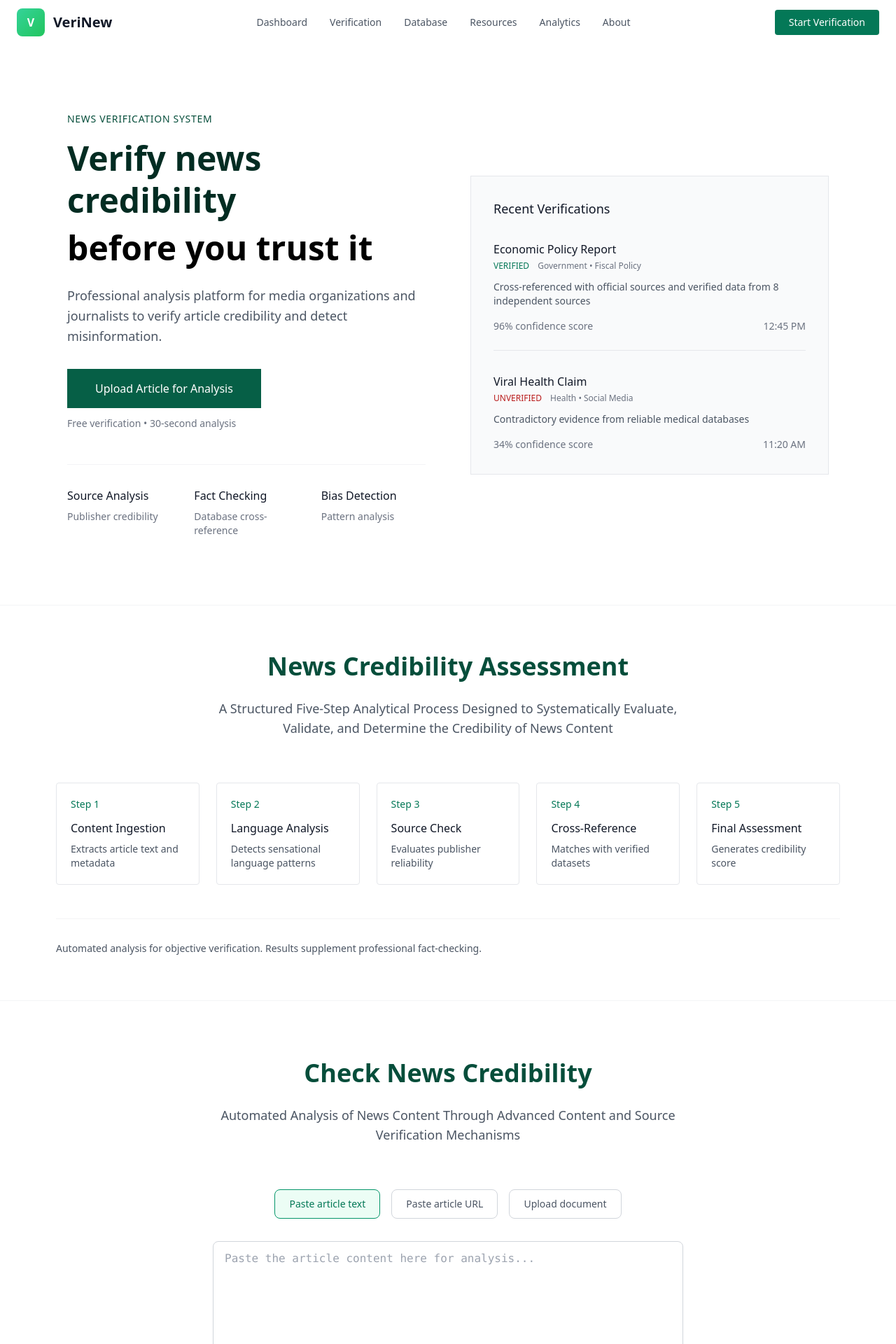
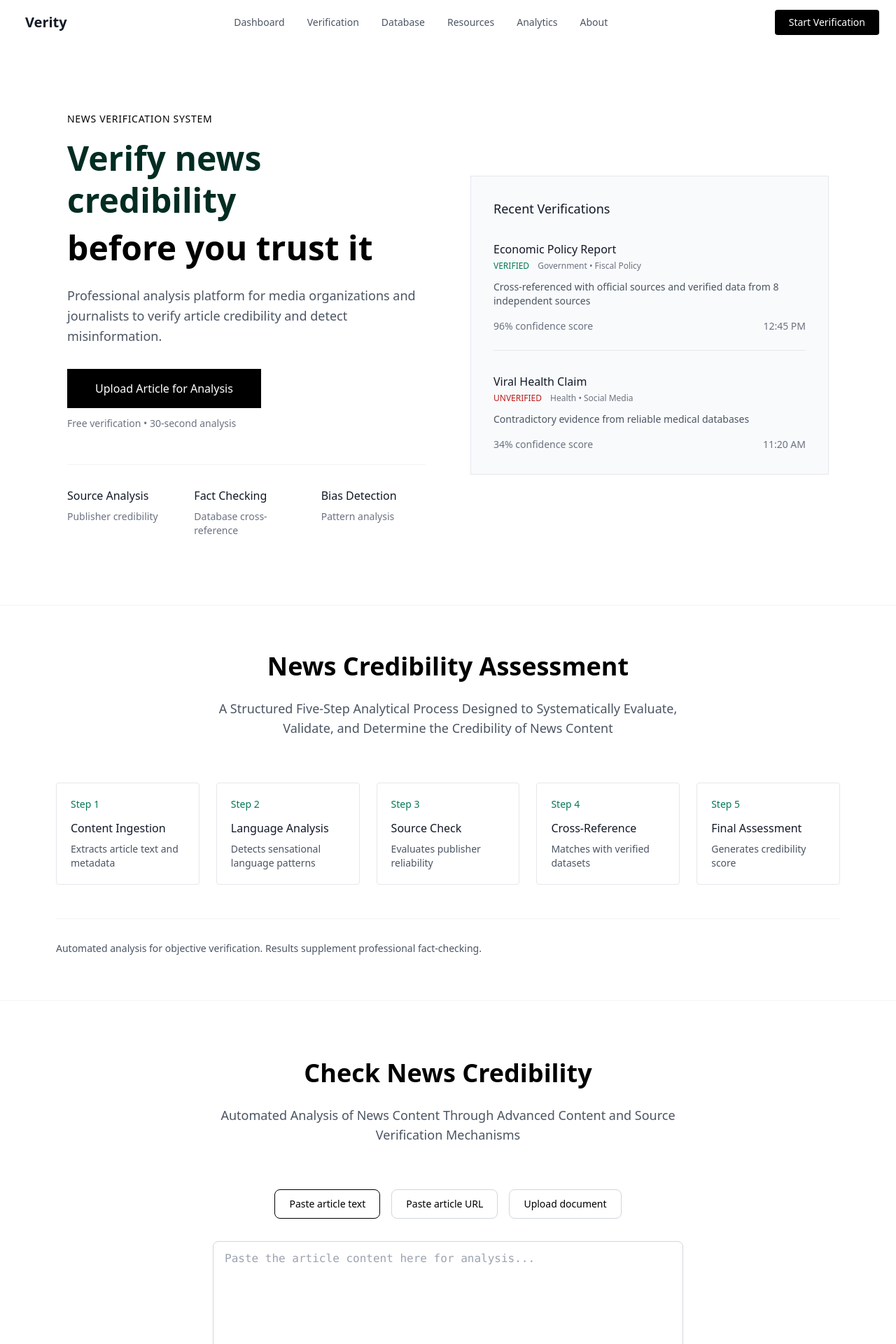
Before and after one commit to adinahawaldar/verity, a React (Vite) app: page / in a window 1280 px wide. Shown: the top 1920 px of the page at 70% size. Built offline with nearby package versions, Linux system fonts and the light colour scheme.

Commit message:
Minor fixes and cleanup

```diff
--- a/src/App.jsx
+++ b/src/App.jsx
@@ -4,7 +4,7 @@ import About from './Components/About';
 import MisinformationCases from './Components/MisinformationCases';
 import Verification from "./Components/Verification";
 import UseCases from './Components/UseCases';
-import Resources from './Components/Resources';
+// import Resources from './Components/Resources';
 import Categories from "./Components/Categories";
 import Footer from './Components/Footer';
 export default function App() {
@@ -19,7 +19,7 @@ export default function App() {
     <MisinformationCases/>
     {/* <Cases/> */}
     <UseCases/>
-    <Resources/>
+    {/* <Resources/> */}
     <Categories/>
     <Footer/>
     </>
--- a/src/Components/About.jsx
+++ b/src/Components/About.jsx
@@ -31,10 +31,10 @@ const ProfessionalProcess = () => {
     <section className="py-16 bg-white border-t border-gray-100">
       <div className="max-w-6xl mx-auto px-4">
 
-        {/* Centered Header */}
+        {/* Header */}
         <div className="text-center mb-16">
 
-          <h2 className="text-4xl font-bold text-emerald-900 mb-6 leading-tight">
+          <h2 className="text-4xl font-bold text-black mb-6 leading-tight">
             News Credibility Assessment </h2>
           <p className="text-lg text-gray-600 max-w-2xl mx-auto">
             A Structured Five-Step Analytical Process Designed to Systematically Evaluate, Validate, and Determine the Credibility of News Content         </p>
--- a/src/Components/Footer.jsx
+++ b/src/Components/Footer.jsx
@@ -9,10 +9,10 @@ const ProfessionalFooter = () => {
           {/* Platform Information */}
           <div>
             <div className="mb-6">
-              <div className="w-10 h-10 bg-emerald-600 rounded-lg flex items-center justify-center mb-4">
+              {/* <div className="w-10 h-10 bg-emerald-600 rounded-lg flex items-center justify-center mb-4">
                 <div className="text-white font-bold">VN</div>
-              </div>
-              <div className="text-xl font-bold mb-2">VeriNew</div>
+              </div> */}
+              <div className="text-xl font-bold mb-2">Verity</div>
               <div className="text-gray-400 text-sm">Automated News Verification Platform</div>
             </div>
             <p className="text-gray-400 text-sm">
--- a/src/Components/Hero.jsx
+++ b/src/Components/Hero.jsx
@@ -7,7 +7,7 @@ const ProfessionalHero = () => {
           {/* Left Column - Main Content */}
           <div>
             <div className="mb-8">
-              <div className="text-sm font-medium text-emerald-900 uppercase tracking-wider mb-4">
+              <div className="text-sm font-medium text-grey-700 uppercase tracking-wider mb-4">
                 News Verification System
               </div>
               <h1 className="text-5xl font-bold text-emerald-950 mb-6 leading-tight">
@@ -21,7 +21,7 @@ const ProfessionalHero = () => {
 
             {/* CTA */}
             <div className="mb-12">
-              <button className="px-10 py-4 bg-emerald-800 text-white font-medium hover:bg-emerald-900 transition-colors text-base">
+              <button className="px-10 py-4 bg-black text-white font-medium hover:bg-emerald-900 transition-colors text-base">
                 Upload Article for Analysis
               </button>
               <div className="mt-3 text-sm text-gray-500">
--- a/src/Components/Navbar.jsx
+++ b/src/Components/Navbar.jsx
@@ -18,11 +18,11 @@ const MinimalGreenNavbar = () => {
         <div className="flex items-center justify-between h-16">
           {/* Logo */}
           <div className="flex items-center">
-            <div className="w-10 h-10 bg-gradient-to-br from-emerald-400 to-green-500 rounded-lg flex items-center justify-center">
+            {/* <div className="w-10 h-10 bg-gradient-to-br from-emerald-400 to-green-500 rounded-lg flex items-center justify-center">
               <span className="text-white font-bold">V</span>
-            </div>
+            </div> */}
             <div className="ml-3">
-              <h1 className="text-xl font-bold text-gray-900">VeriNew</h1>
+              <h1 className="text-xl font-bold text-gray-900">Verity</h1>
             </div>
           </div>
 
@@ -41,7 +41,7 @@ const MinimalGreenNavbar = () => {
 
           {/* Right Side */}
           <div className="flex items-center space-x-4">
-            <button className="hidden md:block px-5 py-2 bg-emerald-700 hover:bg-emerald-900 text-white text-sm font-medium rounded transition-colors">
+            <button className="hidden md:block px-5 py-2 bg-black hover:bg-black text-white text-sm font-medium rounded transition-colors">
               Start Verification
             </button>
 
--- a/src/Components/UseCases.jsx
+++ b/src/Components/UseCases.jsx
@@ -53,7 +53,7 @@ const ProfessionalUseCases = () => {
       <div className="max-w-7xl mx-auto px-4 sm:px-6 lg:px-8">
         {/* Centered Header */}
         <div className="text-center mb-16">
-          <h2 className="text-4xl font-bold text-emerald-900 mb-6 leading-tight">
+          <h2 className="text-4xl font-bold text-black mb-6 leading-tight">
             Enterprise Implementation Framework
           </h2>
           <p className="text-lg text-gray-600 max-w-2xl mx-auto">
--- a/src/Components/Verification.jsx
+++ b/src/Components/Verification.jsx
@@ -37,10 +37,10 @@ const ProfessionalVerificationSection = () => {
     <div className="py-20 bg-white border-t border-gray-100">
       <div className="max-w-4xl mx-auto px-4 sm:px-6 lg:px-8">
 
-        {/* Centered Header */}
+        {/* Header */}
         <div className="text-center mb-16">
 
-          <h2 className="text-4xl font-bold text-emerald-900 mb-6 leading-tight">
+          <h2 className="text-4xl font-bold text-black mb-6 leading-tight">
             Check News Credibility
           </h2>
           <p className="text-lg text-gray-600 max-w-2xl mx-auto">
@@ -51,29 +51,29 @@ Automated Analysis of News Content Through Advanced Content and Source Verificat
 
           {/* Input Section */}
           <div>
-            {/* Input Type Options - Centered */}
+            {/* Input Type Options */}
             <div className="flex justify-center space-x-4 mb-8">
               <button
                 onClick={() => setInputType('text')}
                 className={`px-5 py-2.5 text-sm border rounded-lg transition-all duration-200 ${inputType === 'text'
-                  ? 'border-emerald-600 bg-emerald-50 text-emerald-700 font-medium'
-                  : 'border-gray-300 text-gray-600 hover:border-emerald-300 hover:text-emerald-700'}`}
+                  ? 'border-black bg-emerald-10 text-black font-medium'
+                  : 'border-gray-300 text-black hover:border-black hover:text-black'}`}
               >
                 Paste article text
               </button>
               <button
                 onClick={() => setInputType('url')}
                 className={`px-5 py-2.5 text-sm border rounded-lg transition-all duration-200 ${inputType === 'url'
-                  ? 'border-emerald-600 bg-emerald-50 text-emerald-700 font-medium'
-                  : 'border-gray-300 text-gray-600 hover:border-emerald-300 hover:text-emerald-700'}`}
+                  ? 'border-black bg-emerald-10 text-black font-medium'
+                  : 'border-gray-300 text-black hover:border-black hover:text-black'}`}
               >
                 Paste article URL
               </button>
               <button
                 onClick={() => setInputType('document')}
                 className={`px-5 py-2.5 text-sm border rounded-lg transition-all duration-200 ${inputType === 'document'
-                  ? 'border-emerald-600 bg-emerald-50 text-emerald-700 font-medium'
-                  : 'border-gray-300 text-gray-600 hover:border-emerald-300 hover:text-emerald-700'}`}
+                  ? 'border-black bg-emerald-10 text-black font-medium'
+                  : 'border-gray-300 text-black hover:border-black hover:text-black'}`}
               >
                 Upload document
               </button>
@@ -82,20 +82,20 @@ Automated Analysis of News Content Through Advanced Content and Source Verificat
             {/* Input Field - Centered */}
             <div className="max-w-2xl mx-auto">
               {inputType === 'document' ? (
-                <div className="border-2 border-dashed border-gray-300 rounded-lg p-8 text-center hover:border-emerald-300 transition-colors duration-200">
+                <div className="border-2 border-dashed border-gray-300 rounded-lg p-8 text-center hover:border-black transition-colors duration-200">
                   <div className="text-gray-500 mb-4">Upload document for analysis</div>
-                  <label className="px-5 py-2.5 bg-emerald-600 text-white text-sm rounded-lg hover:bg-emerald-700 cursor-pointer inline-block transition-colors duration-200">
+                  <label className="px-5 py-2.5 bg-black text-white text-sm rounded-lg hover:bg-black cursor-pointer inline-block transition-colors duration-200">
                     Choose File
                     <input type="file" className="hidden" />
                   </label>
-                  <div className="text-xs text-gray-500 mt-4">PDF, DOC, DOCX (Max 10MB)</div>
+                  <div className="text-xs text-white mt-4">PDF, DOC, DOCX (Max 10MB)</div>
                 </div>
               ) : (
                 <textarea
                   value={input}
                   onChange={(e) => setInput(e.target.value)}
                   rows="6"
-                  className="w-full px-4 py-3 border border-gray-300 rounded-lg focus:outline-none focus:ring-2 focus:ring-emerald-500 focus:border-emerald-500 text-gray-700 font-mono transition-all duration-200 placeholder:text-gray-400 hover:border-emerald-300"
+                  className="w-full px-4 py-3 border border-gray-300 rounded-lg focus:outline-none focus:ring-2 focus:ring-emerald-500 focus:border-emerald-500 text-gray-700 font-mono transition-all duration-200 placeholder:text-gray-400 hover:border-black"
                   placeholder={inputType === 'url' ? 'https://example.com/news-article' : 'Paste the article content here for analysis...'}
                 />
               )}
@@ -103,13 +103,13 @@ Automated Analysis of News Content Through Advanced Content and Source Verificat
               {/* Character Count and Clear */}
               {inputType !== 'document' && (
                 <div className="flex justify-between items-center mt-3">
-                  <span className={`text-sm ${input.length > 0 ? 'text-emerald-600' : 'text-gray-500'}`}>
+                  <span className={`text-sm ${input.length > 0 ? 'text-black' : 'text-gray-500'}`}>
                     {input.length} characters
                   </span>
                   {input.trim() && (
                     <button
                       onClick={handleClear}
-                      className="text-sm text-emerald-600 hover:text-emerald-800 font-medium transition-colors duration-200"
+                      className="text-sm text-black hover:text-emerald-800 font-medium transition-colors duration-200"
                     >
                       Clear input
                     </button>
@@ -126,7 +126,7 @@ Automated Analysis of News Content Through Advanced Content and Source Verificat
               disabled={!input.trim() || isProcessing}
               className={`px-12 py-3.5 font-medium text-base rounded-lg transition-all duration-200 ${!input.trim() || isProcessing
                 ? 'bg-gray-200 text-gray-500 cursor-not-allowed'
-                : 'bg-emerald-600 text-white hover:bg-emerald-700 shadow-sm hover:shadow'
+                : 'bg-black text-white hover:bg-black shadow-sm hover:shadow'
               }`}
             >
               {isProcessing ? (
@@ -151,7 +151,7 @@ Automated Analysis of News Content Through Advanced Content and Source Verificat
               <div className="space-y-8">
 
                 {/* Status Display */}
-                <div className="border border-gray-200 rounded-lg p-6 hover:border-emerald-200 transition-colors duration-200">
+                <div className="border border-gray-200 rounded-lg p-6 hover:border-black transition-colors duration-200">
                   <div className="flex justify-between items-center mb-4">
                     <div className="text-sm font-medium text-gray-700">Status</div>
                     <div className="text-sm font-medium text-red-600 bg-red-50 px-3 py-1 rounded-full">Likely Misinformation</div>
@@ -176,7 +176,7 @@ Automated Analysis of News Content Through Advanced Content and Source Verificat
                 </div>
 
                 {/* Analysis Summary */}
-                <div className="border border-gray-200 rounded-lg p-6 hover:border-emerald-200 transition-colors duration-200 bg-emerald-50/30">
+                <div className="border border-gray-200 rounded-lg p-6 hover:border-black transition-colors duration-200 bg-emerald-50/30">
                   <div className="text-sm font-medium text-gray-700 mb-3">Summary</div>
                   <p className="text-gray-700 text-sm leading-relaxed">
                     {result.summary}
@@ -188,7 +188,7 @@ Automated Analysis of News Content Through Advanced Content and Source Verificat
                   <div className="text-sm font-medium text-gray-700 mb-4">Indicators</div>
                   <div className="grid grid-cols-2 gap-4">
                     {result.indicators.map((indicator, index) => (
-                      <div key={index} className="border border-gray-200 rounded-lg p-4 hover:border-emerald-200 transition-colors duration-200 hover:bg-white">
+                      <div key={index} className="border border-gray-200 rounded-lg p-4 hover:border-black transition-colors duration-200 hover:bg-white">
                         <div className="text-xs text-gray-600 mb-2">{indicator.label}</div>
                         <div className={`font-medium ${
                           indicator.value === 'Low' ? 'text-red-600' :
```
Also changed, not shown: src/Components/Categories.jsx (+4 -3 lines).
